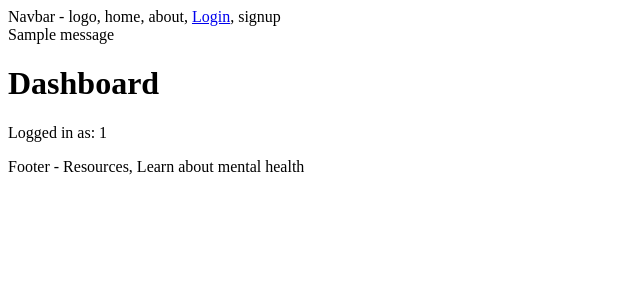
After one commit to EdwinRodger/Wellness-Wizard, a Flask app: page /dashboard in a window 1280 px wide. The commit adds this page. Shown: the top 300 px of the page, without its empty margins (0-640 px from the left). Run offline with Flask 3, Linux system fonts and the light colour scheme; the visitor is signed in with stand-in values (Sample User, id 1); one stand-in notice (Sample message) is shown.

Commit message:
added proper files and routes

```diff
--- a/src/app.py
+++ b/src/app.py
@@ -37,28 +37,23 @@ def request_loader(request):
 @app.route('/login', methods=['GET', 'POST'])
 def login():
     if flask.request.method == 'GET':
-        return '''
-               <form action='login' method='POST'>
-                <input type='text' name='email' id='email' placeholder='email'/>
-                <input type='password' name='password' id='password' placeholder='password'/>
-                <input type='submit' name='submit'/>
-               </form>
-               '''
+        return flask.render_template('login.html')
 
     email = flask.request.form['email']
     if email in users and flask.request.form['password'] == users[email]['password']:
         user = User()
         user.id = email
         flask_login.login_user(user)
-        return flask.redirect(flask.url_for('protected'))
+        return flask.redirect(flask.url_for('dashboard'))
 
-    return 'Bad login'
+    flask.flash('Wrong username or password!')
+    return flask.redirect(flask.url_for('login'))
 
 
-@app.route('/protected')
+@app.route('/dashboard')
 @flask_login.login_required
-def protected():
-    return 'Logged in as: ' + flask_login.current_user.id
+def dashboard():
+    return flask.render_template('dashboard.html')
 
 @app.route('/')
 @app.route('/home')
--- /dev/null
+++ b/src/templates/dashboard.html
@@ -0,0 +1,12 @@
+{% extends 'layout.html' %}
+
+{% block content %}
+<div>
+    <h1>Dashboard</h1>
+</div>
+<div>
+    <p>
+        Logged in as: {{ current_user.id }}
+    </p>
+</div>
+{% endblock %}
--- a/src/templates/layout.html
+++ b/src/templates/layout.html
@@ -10,6 +10,17 @@
 <body>
     <header>
         <nav>Navbar - logo, home, about, <a href="{{ url_for('login') }}">Login</a>, signup</nav>
+        <flashMessage>
+            {% with messages = get_flashed_messages(with_categories=true) %}
+            {% if messages %}
+            {% for category, messages in messages %}
+            <div class="alert alert-{{ category }} text-center rounded-0">
+                {{ messages | safe }}
+            </div>
+            {% endfor %}
+            {% endif %}
+            {% endwith %}
+        </flashMessage>
     </header>
     <main>
         {% block content %}
```
Also changed, not shown: src/templates/login.html (added, +14 -0 lines).
